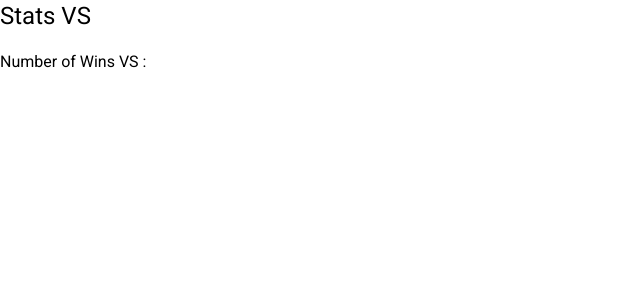
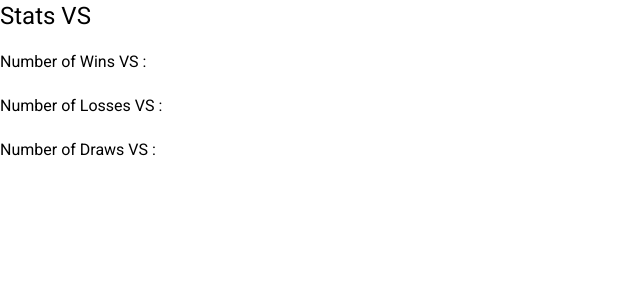
Before and after one commit to 2021-spring-afe-mowe/tca-checkers, an Angular app: page /stats in a window 1280 px wide. Shown: the top 300 px of the page, without its empty margins (0-640 px from the left). Built offline with nearby package versions, Linux system fonts and the light colour scheme.

Commit message:
Got Wins, Losses, and Number of Draws to Display

```diff
--- a/src/app/stats-screen/stats-screen.component.html
+++ b/src/app/stats-screen/stats-screen.component.html
@@ -1,3 +1,7 @@
 <h1>Stats VS {{ playerTwo }}</h1>
 
 <h3>Number of Wins VS {{ playerTwo }}: {{ numberOfWins }}</h3>
+
+<h3>Number of Losses VS {{ playerTwo }}: {{ numberOfLosses }}</h3>
+
+<h3>Number of Draws VS {{ playerTwo }}: {{ numberOfDraws }}</h3>
--- a/src/app/stats-screen/stats-screen.component.ts
+++ b/src/app/stats-screen/stats-screen.component.ts
@@ -15,7 +15,7 @@ export class StatsScreenComponent implements OnInit {
   //Variables for Results
   numberOfWins: number;
   numberOfLosses: number;
-  //numberOfDraws: number;
+  numberOfDraws: number;
   //numberOfQuits: number;
 
   constructor(private sharedDataSvc: SharedDataService) { }
@@ -58,8 +58,10 @@ export class StatsScreenComponent implements OnInit {
     //Get number of wins from games vs player2
     resultsForGames.filter(x => this.numberOfWins = x.wins);
     resultsForGames.filter(x => this.numberOfLosses = x.losses);
+    resultsForGames.filter(x => this.numberOfDraws = x.draws);
 
     console.log(this.numberOfWins);
     console.log(this.numberOfLosses);
+    console.log(this.numberOfDraws);
   }
 }
```
